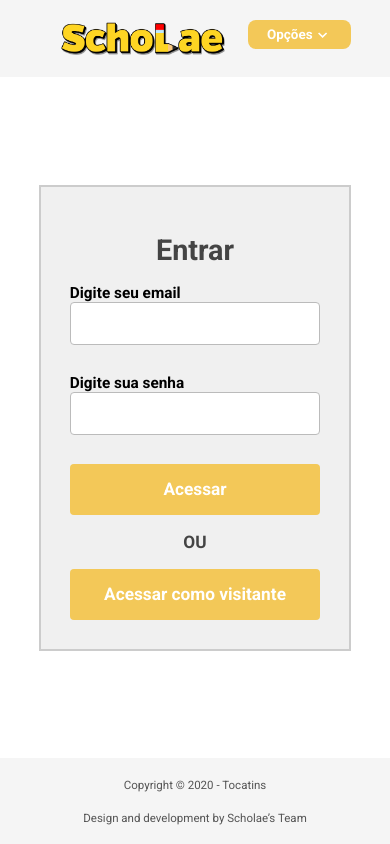
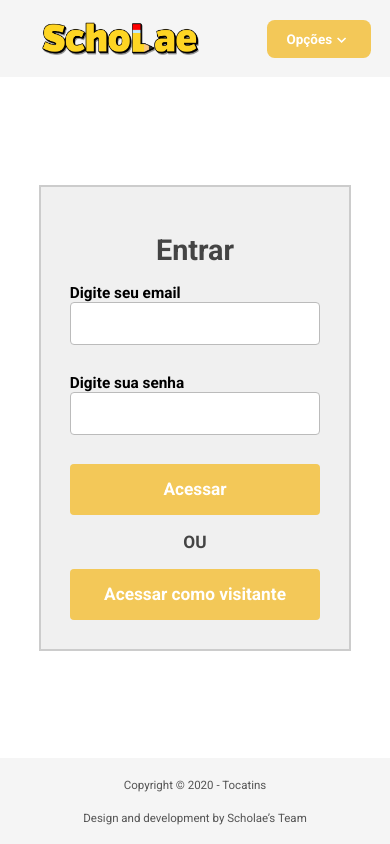
Before and after one commit to flaviomanuel/scholae, a React (Create React App) app in the folder web/: page /login in a window 390 px wide. Built offline with nearby package versions, Linux system fonts and the light colour scheme.

Commit message:
finally finished Header responsive

```diff
--- a/web/src/components/Header/components/DropdownMenu/styles.js
+++ b/web/src/components/Header/components/DropdownMenu/styles.js
@@ -12,7 +12,7 @@ export const DropdownContainer = styled.ul`
 
 export const MenuContainer = styled.li`
     background-color: var(--color-yellow-main);
-    border-radius: 8px;
+    border-radius: 0.8rem;
 `;
 
 export const FirstItem = styled.a`
@@ -27,7 +27,7 @@ export const FirstItem = styled.a`
     align-items: center;
 
     @media(max-width: 500px) {
-    padding: 0.5rem 2rem;
+    padding: 1rem 2rem;
 
 }
 
--- a/web/src/components/Header/styles.js
+++ b/web/src/components/Header/styles.js
@@ -15,15 +15,20 @@ export const HeaderContent = styled.div`
     display: flex;
     justify-content: space-between;
     /* align-items: center; */
+    @media(max-width: 450px){
+    width: 90vw;
+
+    }
     `;
 
 export const HeaderLogo = styled.img`
    height: 4rem;
    margin: 2rem;
-    padding: 0.3rem;
-
+   padding: 0.3rem;
+   max-width: 17rem;
 @media(max-width: 350px) {
     height: 3rem;
-    margin-top: 2rem;
+    margin: 2rem 2rem 2rem 0;
+
 }
 `;
```
Also changed, not shown: web/src/components/Header/components/DropdownMenu/index.js (+0 -7 lines).
